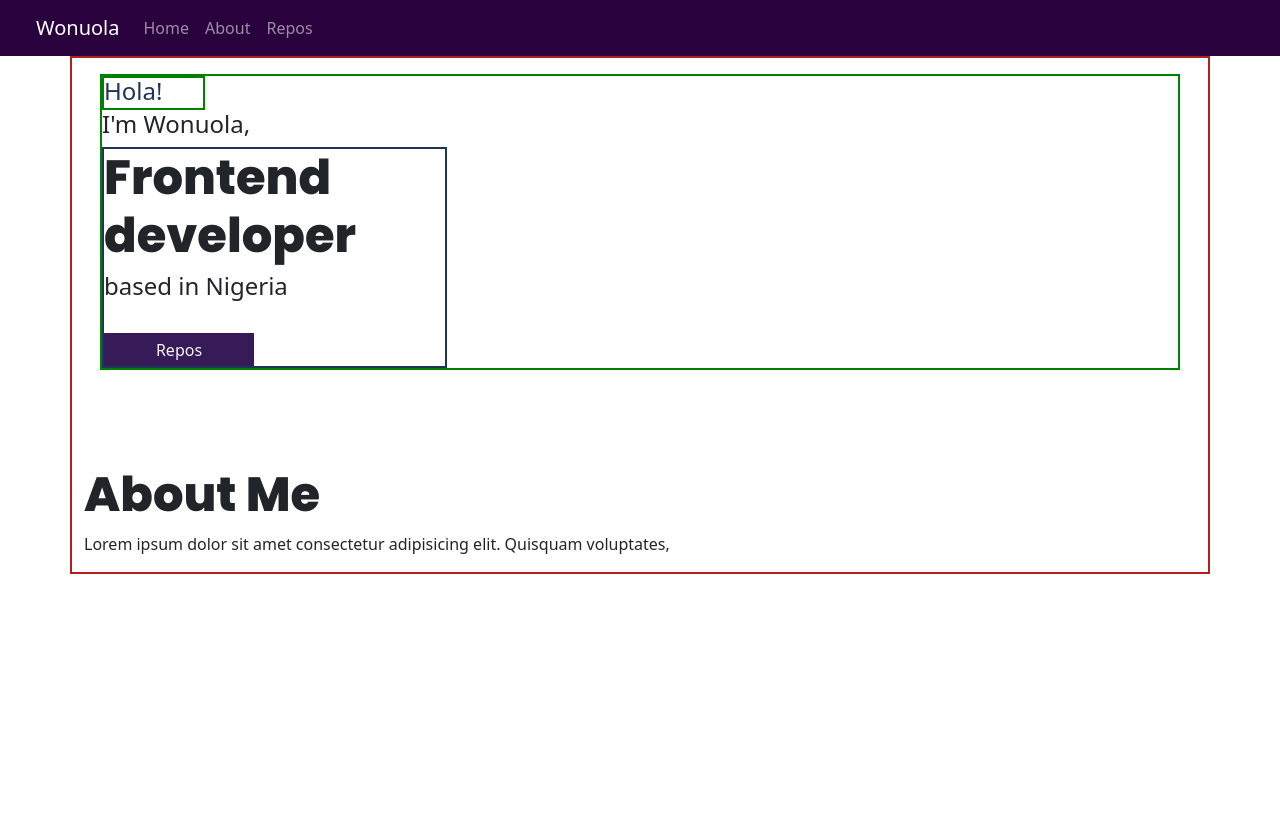
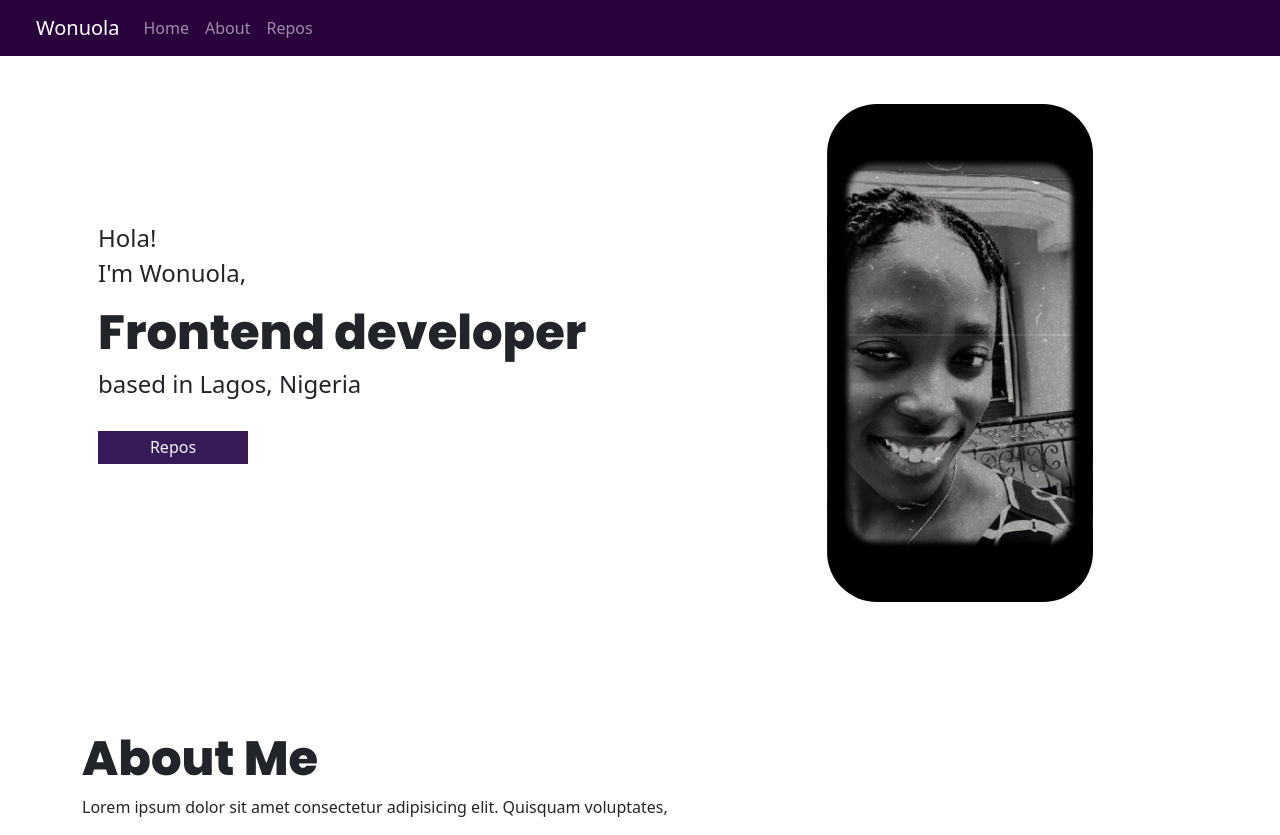
Before and after one commit to wonuola-y/Alt-school-Vue-github-repo, a Vue app: page / in a window 1280 px wide. Before the commit the page ends 800 px from the top, so only its background shows below. Built offline with nearby package versions, Linux system fonts and the light colour scheme; what vue-awesome-paginate would draw is missing.

Commit message:
styles updated

```diff
--- a/src/views/HomeView.vue
+++ b/src/views/HomeView.vue
@@ -25,21 +25,15 @@ import "animate.css";
               Frontend developer
             </h1>
             <h3 class="animate__animated animate__backInDown">
-              based in Nigeria
+              based in Lagos, Nigeria
             </h3>
             <br />
             <button><a href="/repos">Repos</a></button>
 </div>
           </div>
 
-         <div id="slideshow">
-<div class="slide-wrapper">
-    <div class="slide"></div>
-    <div class="slide"></div>
-    <div class="slide"></div>
-    <div class="slide"></div>
-    <div class="slide"></div>
-</div>
+         <div class="hero-img">
+<img src="./IKJF2031.JPG" alt="hero-img">
          </div>
 
           </div>
@@ -62,10 +56,11 @@ import "animate.css";
 .gen {
   display: flex;
   align-items: center;
+  margin: 1em 0;
 
 }
 .roller{
-  border: 2px solid green;
+
   height: 2.125rem;
   line-height: 3.2rem;
   position: relative;
@@ -75,10 +70,11 @@ import "animate.css";
   /* justify-content: center;
   align-items: center; */
 
-  color: #1D3557;
 }
 .intro{
-border: #1D3557 2px solid;
+  width: 50vw;
+  margin: 1em 0;
+
 }
 .roller #rolltext {
   position: absolute;
@@ -153,8 +149,8 @@ button a{
     z-index: 2;
 }
 button:hover {
- border: 2px solid #7858A6;
-    background:white;
+
+    background: #7858A6;
     color: rgb(12, 12, 12);
     transition: .1s all;
   /* background: rgb(253, 247, 247); */
@@ -172,8 +168,6 @@ a {
   text-decoration: none;
 }
 section {
-  border: 2px rgb(177, 31, 31) solid;
-
   display: flex;
   flex-direction: column;
   justify-content: center;
@@ -181,12 +175,28 @@ section {
 .contained {
   /* width: 90vw; */
   display: flex;
-  border: 2px solid green;
-  /* flex-direction: column; */
 
-  /* align-items: center; */
   margin: 1em;
 
+
+
+}
+.hero-img{
+  display: flex;
+  justify-content: center;
+  align-items: center;
+}
+.hero-img > img{
+  width: 60%;
+  border-radius: 50px;
+  margin: 1em 0;
+
+}
+.hero-img > img:hover{
+  width: 62%;
+  transition: all .4s ease-in-out;
+box-shadow: 21px -11px 136px 26px rgba(120,88,166,0.71);
+ ;
 }
 
 
```
Also changed, not shown: src/views/IKJF2031.JPG (renamed from IKJF2031.JPG).
